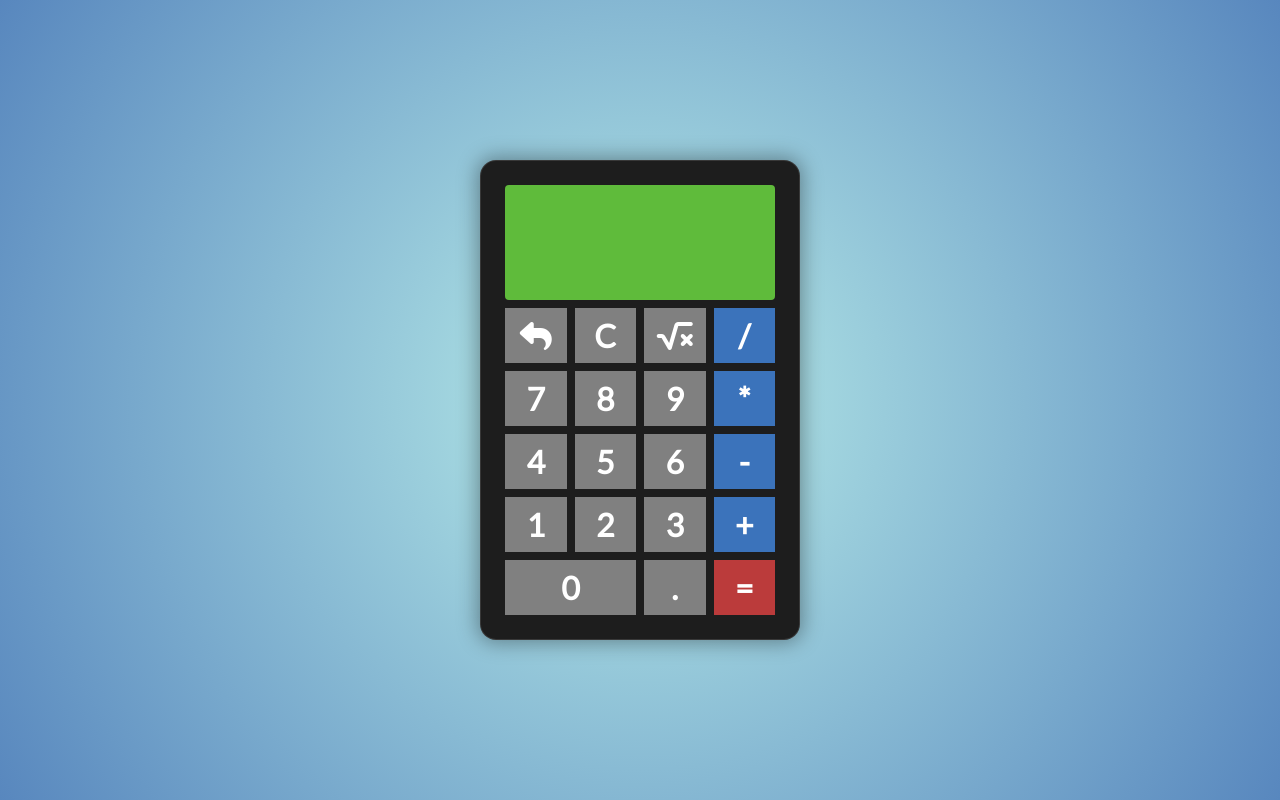
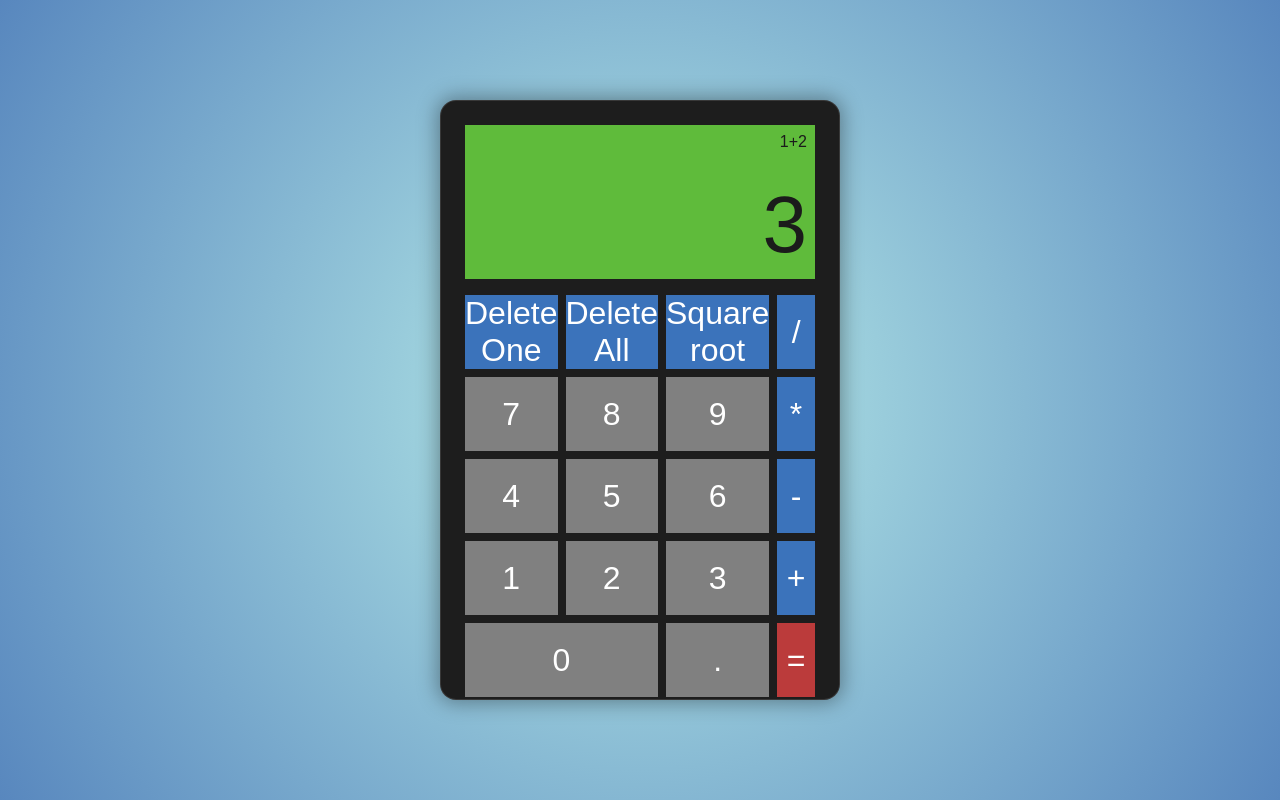
Before and after one commit to LGA-dev/calculator-app, a plain HTML site: page index.html in a window 1280 px wide. Drawn offline with Linux system fonts and the light colour scheme.

Commit message:
Update UI

```diff
--- a/css/main.css
+++ b/css/main.css
@@ -3,9 +3,7 @@
 00. Global variables
 01. Body
 02. Wrapper
-03. Calculator body
-	03.a Calculator screen
-	03.b Calculator buttons
+03. Calculator card
 ======================================================
 */
 
@@ -26,6 +24,7 @@
 	--operator-button-bg-color: rgb(59, 115, 187);
 	--equal-button-bg-color:  rgb(187, 59, 59);
 	--button-text-color: #ffffff;
+	--button-hover-color: lightcoral;
 }
 
 /* 00. Global variables */
@@ -38,11 +37,6 @@ body {
 	background: rgb(184,237,233);
 	background: radial-gradient(circle, rgba(184,237,233,1) 0%, rgba(88,135,190,1) 100%);
 	color: var(--light-text-color);
-}
-
-p {
-	font-family: 'Montserrat', sans-serif;
-	font-size: 2rem;
 }
 
 /* 01. Body */
@@ -62,86 +56,201 @@ p {
 
 
 
-/* 03. Calculator body */
+/* 03. Calculator card */
 
-.calculator-body {
+.calculator-card {
 	display: grid;
 	grid-template-columns: 1fr;
-    grid-template-rows: 1.5fr 4fr;
-	gap: 0.5rem;
+	grid-template-rows: 1.5fr 4.5fr;
+	gap: 1rem;
 	border-radius: 1rem;
-	width: 40vh;
-	height: 60vh;
+	width: 50vh;
+	height: 75vh;
 	padding: 1.5rem;
 	background-color: var(--default-primary-color);
 	border: 1px solid rgba(163, 163, 163, 0.2);
 	box-shadow: 0px 0px 20px 3px rgba(0, 0, 0, 0.35);
 }
 
-	/* 03.a Calculator screen */
-
 	.calculator-screen {
 		display: grid;
 		grid-template-columns: 1fr;
-		grid-template-rows: 1fr 2fr;
-		align-items: center;
-		text-align: right;
-		border-radius: .25rem;
-		padding: 0 0.5rem;
+		grid-template-rows: 2fr 4fr;
+		grid-template-areas:
+		"screen-small"
+		"screen-normal";
+
+		padding: 0.5rem;
 		background-color: var(--screen-bg-color);
 		color: var(--screen-text-color);
+		text-align: right;
+		font-family: 'Montserrat', sans-serif;
 	}
 
-	.calculator-screen > p {
-		font-family: 'DM Mono', monospace;
+		.screen-normal {
+			grid-area: screen-normal;
+			font-size: 5rem;
 		}
 
-	#output-normal {
-		font-size: 3rem;
+		.screen-small {
+			grid-area: screen-small;
+			font: 0.75rem;
 		}
-
-	#output-small {
-		font-size: 1rem;
-	}
-
-	/* 03.a Calculator screen */
-
-
-	/* 03.b Calculator buttons */
 
 	.calculator-buttons {
 		display: grid;
 		grid-template-columns: 1fr 1fr 1fr 1fr;
 		grid-template-rows: 1fr 1fr 1fr 1fr 1fr;
 		gap: 0.5rem;
+
+		/*
+		Why this doesn't work
+
+		grid-template-areas:
+		"delete-one" "delete-all" "square-root" "divisor"
+		"number-seven" "number-eight" "number-nine" "multiple"
+		"number-four" "number-five" "number-six" "minus"
+		"number-one" "number-two" "number-three" "plus"
+		"number-zero" "number-zero" "point" "equals"; */
 	}
 
-	.calculator-buttons > button {
+		.button {
 			color: var(--button-text-color);
-		font-family: 'Lato', sans-serif;
 			font-size: 2rem;
-		border: none;
-		font-weight: 900;
+			border-style: none;
+			transition: ease-in 75ms;
+			cursor: pointer;
 		}
 
-	.number-button {
+		.button:hover {
+			transition: ease-out 75ms;
+			background: var(--button-hover-color);
+		}
+
+		.numbers {
 			background-color: var(--number-button-bg-color);
 		}
 
-	.operator-button {
-		background: var(--operator-button-bg-color);
+		.operators {
+			background-color: var(--operator-button-bg-color);
 		}
 
-	.equal-button {
-		background: var(--equal-button-bg-color);
+		.equals {
+			background-color: var(--equal-button-bg-color);
 		}
 
-	/* Makes zero button take 2 spaces */
-	#zero {
-		grid-column-start: 1;
-		grid-column-end: 3;
+		.number-zero {
+			grid-area: number-zero;
+			grid-column: 1/3;
+			grid-row: 5/6;
 		}
 
-	/* 03.b Calculator buttons */
+		.number-one {
+			grid-area: number-one;
+			grid-column: 1/2;
+			grid-row: 4/5;
+		}
 
-/* 03. Calculator body */
+		.number-two {
+			grid-area: number-two;
+			grid-column: 2/3;
+			grid-row: 4/5;
+		}
+
+		.number-three {
+			grid-area: number-three;
+			grid-column: 3/4;
+			grid-row: 4/5;
+		}
+
+		.number-four {
+			grid-area: number-four;
+			grid-column: 1/2;
+			grid-row: 3/4;
+		}
+
+		.number-five {
+			grid-area: number-five;
+			grid-column: 2/3;
+			grid-row: 3/4;
+		}
+
+		.number-six {
+			grid-area: number-six;
+			grid-column: 3/4;
+			grid-row: 3/4;
+		}
+
+		.number-seven {
+			grid-area: number-seven;
+			grid-column: 1/2;
+			grid-row: 2/3;
+		}
+
+		.number-eight {
+			grid-area: number-eight;
+			grid-column: 2/3;
+			grid-row: 2/3;
+		}
+
+		.number-nine {
+			grid-area: number-nine;
+			grid-column: 3/4;
+			grid-row: 2/3;
+		}
+
+		.point {
+			grid-area: point;
+			grid-column: 3/4;
+			grid-row: 5/6;
+		}
+
+		.delete-one {
+			grid-area: delete-one;
+			grid-column: 1/2;
+			grid-row: 1/2;
+		}
+
+		.delete-all {
+			grid-area: delete-all;
+			grid-column: 2/3;
+			grid-row: 1/2;
+		}
+
+		.sqare-root {
+			grid-area: square-root;
+			grid-column: 3/4;
+			grid-row: 1/2;
+		}
+
+		.divisor {
+			grid-area: divisor;
+			grid-column: 4/5;
+			grid-row: 1/2;
+		}
+
+		.multiple {
+			grid-area: multiple;
+			grid-column: 4/5;
+			grid-row: 2/3;
+		}
+
+		.minus {
+			grid-area: minus;
+			grid-column: 4/5;
+			grid-row: 3/4;
+		}
+
+		.plus {
+			grid-area: plus;
+			grid-column: 4/5;
+			grid-row: 4/5;
+		}
+
+		.equals {
+			grid-area: equals;
+			grid-column: 4/5;
+			grid-row: 5/6;
+		}
+
+/* 03. Calculator card */
--- a/index.html
+++ b/index.html
@@ -12,31 +12,33 @@
 </head>
 <body>
     <div class="wrapper">
-        <div class="calculator-body">
+        <div class="calculator-card">
             <div class="calculator-screen">
-                <p class="calculator-output" id="output-small"></p>
-                <p class="calculator-output" id="output-normal"></p>
+                <p class="screen-normal" id="output-normal">3</p>
+                <p class="screen-small"  id="output-small">1+2</p>
             </div>
             <div class="calculator-buttons">
-                <button class="number-button" onclick='deleteLastValue(this.value);' value='#'><i class="fas fa-reply"></i></button>
-                <button class="number-button" onclick='deleteAllValues(this.value);' value='#'>C</button>
-                <button class="number-button" onclick='squareRoot();' value=''><i class="fas fa-square-root-alt"></i></button>
-                <button class="operator-button" onclick='storeValue(this.value);' value='/'>/</button>
-                <button class="number-button" onclick='storeValue(this.value);' value='7'>7</button>
-                <button class="number-button" onclick='storeValue(this.value);' value='8'>8</button>
-                <button class="number-button" onclick='storeValue(this.value);' value='9'>9</button>
-                <button class="operator-button" onclick='storeValue(this.value);' value='*'>*</button>
-                <button class="number-button" onclick='storeValue(this.value);' value='4'>4</button>
-                <button class="number-button" onclick='storeValue(this.value);' value='5'>5</button>
-                <button class="number-button" onclick='storeValue(this.value);' value='6'>6</button>
-                <button class="operator-button" onclick='storeValue(this.value);' value='-'>-</button>
-                <button class="number-button" onclick='storeValue(this.value);' value='1'>1</button>
-                <button class="number-button" onclick='storeValue(this.value);' value='2'>2</button>
-                <button class="number-button" onclick='storeValue(this.value);' value='3'>3</button>
-                <button class="operator-button" onclick='storeValue(this.value);' value='+'>+</button>
-                <button class="number-button" id="zero" onclick='storeValue(this.value);' value='0'>0</button>
-                <button class="number-button" onclick='storeValue(this.value);' value='.'>.</button>
-                <button class="equal-button" onclick='calculateAll(this.value);' value='='>=</button>
+                <button class="button numbers number-zero"   onclick='storeValue(this.value);' value='0'>0</button>
+                <button class="button numbers number-one"    onclick='storeValue(this.value);' value='1'>1</button>
+                <button class="button numbers number-two"    onclick='storeValue(this.value);' value='2'>2</button>
+                <button class="button numbers number-three"  onclick='storeValue(this.value);' value='3'>3</button>
+                <button class="button numbers number-four"   onclick='storeValue(this.value);' value='4'>4</button>
+                <button class="button numbers number-five"   onclick='storeValue(this.value);' value='5'>5</button>
+                <button class="button numbers number-six"    onclick='storeValue(this.value);' value='6'>6</button>
+                <button class="button numbers number-seven"  onclick='storeValue(this.value);' value='7'>7</button>
+                <button class="button numbers number-eight"  onclick='storeValue(this.value);' value='8'>8</button>
+                <button class="button numbers number-nine"   onclick='storeValue(this.value);' value='9'>9</button>
+                <button class="button numbers point"         onclick='storeValue(this.value);' value='.'>.</button>
+                <button class="button operators divisor"     onclick='storeValue(this.value);' value='/'>/</button>
+                <button class="button operators multiple"    onclick='storeValue(this.value);' value='*'>*</button>
+                <button class="button operators minus"       onclick='storeValue(this.value);' value='-'>-</button>
+                <button class="button operators plus"        onclick='storeValue(this.value);' value='+'>+</button>
+                <button class="button operators delete-one"  onclick='deleteLastValue();'      >Delete One</button>
+                <button class="button operators delete-all"  onclick='deleteAllValues();'      >Delete All</button>
+                <button class="button operators square-root" onclick='squareRoot();'          >Square root</button>
+                <button class="button equals"                onclick='calculateAll();'                  >=</button>
+                <!-- <button class="button square-root"  onclick='squareRoot();' ><i class="fas fa-square-root-alt"></i></button>
+                <button class="button delete-one"   onclick='deleteLastValue();' ><i class="fas fa-reply"></i></button> -->
             </div>
         </div>
     </div>
```
Lines whose indentation alone changed are shown as unchanged.
